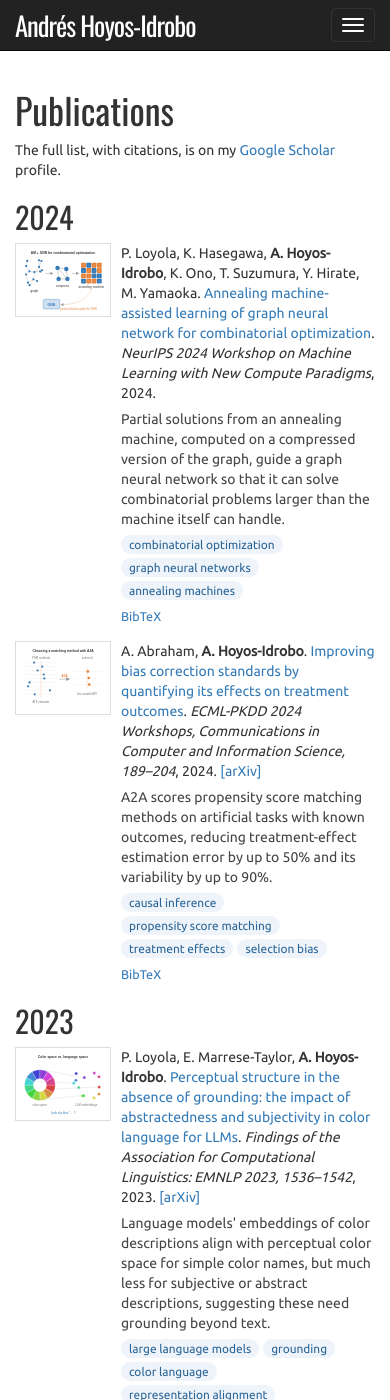
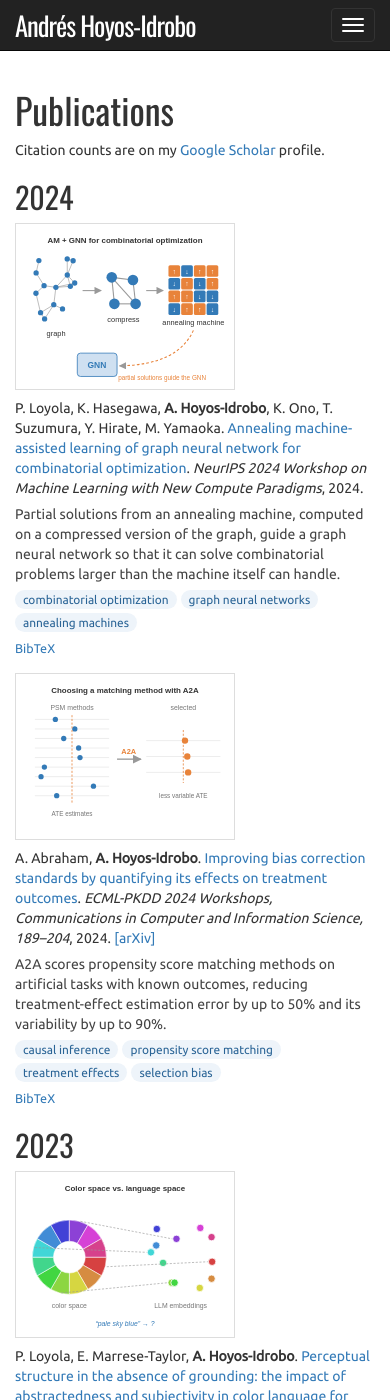
Before and after one commit to ahoyosid/ahoyosid.github.io, a Jekyll site: the page built from publications.md, in a window 390 px wide and 1400 px high. Built offline with Jekyll 4.4.1, drawn with Linux system fonts in a browser that asks for light colours.

Commit message:
Quick fixes, weekly link checking, ORCID
- Phones: publication figure above the text, text at full width
- Footer stays at the bottom of the window on short pages
- 404 message left-aligned; per-page descriptions for About,
  Publications and 404; clearer Google Scholar sentence
- BibTeX wraps only at spaces (citation keys never break)
- New "Check links" workflow (lychee): on push, weekly and on demand;
  .lycheeignore lists sites that block bots
- ORCID 0000-0003-1729-1927 in the footer, About page and sameAs links

Co-Authored-By: Claude Opus 5.5 <noreply@anthropic.com>

```diff
--- a/404.html
+++ b/404.html
@@ -1,10 +1,11 @@
 ---
 title: Page not found
+description: This page does not exist.
 permalink: /404.html
 sitemap: false
 ---
 
-<p class="text-center">
+<p>
     Sorry, that page doesn't exist (anymore).<br>
     Try the <a href="{{ '/' | prepend: site.baseurl }}">home page</a> or my
     <a href="{{ '/publications/' | prepend: site.baseurl }}">publications</a>.
--- a/_config.yml
+++ b/_config.yml
@@ -32,6 +32,7 @@ twitter:
 social:
     name: Andrés Hoyos-Idrobo
     links:
+        - https://orcid.org/0000-0003-1729-1927
         - https://scholar.google.com/citations?user=J3344dQAAAAJ
         - https://github.com/ahoyosid
         - https://www.linkedin.com/in/andres-hoyos-idrobo-85b42024
--- a/_includes/footer.html
+++ b/_includes/footer.html
@@ -4,6 +4,7 @@
             <a class="footer-name" href="{{ site.baseurl }}/">{{ site.title }}</a>
             <nav class="social" aria-label="Profiles">
             <a href="https://scholar.google.com/citations?user=J3344dQAAAAJ" title="Google Scholar" aria-label="Google Scholar"><svg class="icon" viewBox="0 0 640 512" aria-hidden="true" focusable="false"><path d="M320 32c-8.1 0-16.1 1.4-23.7 4.1L15.8 137.4C6.3 140.9 0 149.9 0 160s6.3 19.1 15.8 22.6l57.9 20.9C57.3 229.3 48 259.8 48 291.9l0 28.1c0 28.4-10.8 57.7-22.3 80.8c-6.5 13-13.9 25.8-22.5 37.6C0 442.7-.9 448.3 .9 453.4s6 8.9 11.2 10.2l64 16c4.2 1.1 8.7 .3 12.4-2s6.3-6.1 7.1-10.4c8.6-42.8 4.3-81.2-2.1-108.7C90.3 344.3 86 329.8 80 316.5l0-24.6c0-30.2 10.2-58.7 27.9-81.5c12.9-15.5 29.6-28 49.2-35.7l157-61.7c8.2-3.2 17.5 .8 20.7 9s-.8 17.5-9 20.7l-157 61.7c-12.4 4.9-23.3 12.4-32.2 21.6l159.6 57.6c7.6 2.7 15.6 4.1 23.7 4.1s16.1-1.4 23.7-4.1L624.2 182.6c9.5-3.4 15.8-12.5 15.8-22.6s-6.3-19.1-15.8-22.6L343.7 36.1C336.1 33.4 328.1 32 320 32zM128 408c0 35.3 86 72 192 72s192-36.7 192-72L496.7 262.6 354.5 314c-11.1 4-22.8 6-34.5 6s-23.5-2-34.5-6L143.3 262.6 128 408z"/></svg></a>
+            <a href="https://orcid.org/0000-0003-1729-1927" title="ORCID" aria-label="ORCID"><svg class="icon" viewBox="0 0 512 512" aria-hidden="true" focusable="false"><path d="M294.75 188.19h-45.92V342h47.47c67.62 0 83.12-51.34 83.12-76.91 0-41.64-26.54-76.9-84.67-76.9zM256 8C119 8 8 119 8 256s111 248 248 248 248-111 248-248S393 8 256 8zm-80.79 360.76h-29.84v-207.5h29.84zm-14.92-231.14a19.57 19.57 0 1 1 19.57-19.57 19.64 19.64 0 0 1-19.57 19.57zM300 369h-81V161.26h80.6c76.73 0 110.44 54.83 110.44 103.85C410 318.39 368.38 369 300 369z"/></svg></a>
             <a href="https://twitter.com/ahoyosid" title="X (Twitter)" aria-label="X (Twitter)"><svg class="icon" viewBox="0 0 512 512" aria-hidden="true" focusable="false"><path d="M389.2 48h70.6L305.6 224.2 487 464H345L233.7 318.6 106.5 464H35.8L200.7 275.5 26.8 48H172.4L272.9 180.9 389.2 48zM364.4 421.8h39.1L151.1 88h-42L364.4 421.8z"/></svg></a>
             <a href="https://github.com/ahoyosid" title="GitHub" aria-label="GitHub"><svg class="icon" viewBox="0 0 496 512" aria-hidden="true" focusable="false"><path d="M165.9 397.4c0 2-2.3 3.6-5.2 3.6-3.3.3-5.6-1.3-5.6-3.6 0-2 2.3-3.6 5.2-3.6 3-.3 5.6 1.3 5.6 3.6zm-31.1-4.5c-.7 2 1.3 4.3 4.3 4.9 2.6 1 5.6 0 6.2-2s-1.3-4.3-4.3-5.2c-2.6-.7-5.5.3-6.2 2.3zm44.2-1.7c-2.9.7-4.9 2.6-4.6 4.9.3 2 2.9 3.3 5.9 2.6 2.9-.7 4.9-2.6 4.6-4.6-.3-1.9-3-3.2-5.9-2.9zM244.8 8C106.1 8 0 113.3 0 252c0 110.9 69.8 205.8 169.5 239.2 12.8 2.3 17.3-5.6 17.3-12.1 0-6.2-.3-40.4-.3-61.4 0 0-70 15-84.7-29.8 0 0-11.4-29.1-27.8-36.6 0 0-22.9-15.7 1.6-15.4 0 0 24.9 2 38.6 25.8 21.9 38.6 58.6 27.5 72.9 20.9 2.3-16 8.8-27.1 16-33.7-55.9-6.2-112.3-14.3-112.3-110.5 0-27.5 7.6-41.3 23.6-58.9-2.6-6.5-11.1-33.3 2.6-67.9 20.9-6.5 69 27 69 27 20-5.6 41.5-8.5 62.8-8.5s42.8 2.9 62.8 8.5c0 0 48.1-33.6 69-27 13.7 34.7 5.2 61.4 2.6 67.9 16 17.7 25.8 31.5 25.8 58.9 0 96.5-58.9 104.2-114.8 110.5 9.2 7.9 17 22.9 17 46.4 0 33.7-.3 75.4-.3 83.6 0 6.5 4.6 14.4 17.3 12.1C428.2 457.8 496 362.9 496 252 496 113.3 383.5 8 244.8 8zM97.2 352.9c-1.3 1-1 3.3.7 5.2 1.6 1.6 3.9 2.3 5.2 1 1.3-1 1-3.3-.7-5.2-1.6-1.6-3.9-2.3-5.2-1zm-10.8-8.1c-.7 1.3.3 2.9 2.3 3.9 1.6 1 3.6.7 4.3-.7.7-1.3-.3-2.9-2.3-3.9-2-.6-3.6-.3-4.3.7zm32.4 35.6c-1.6 1.3-1 4.3 1.3 6.2 2.3 2.3 5.2 2.6 6.5 1 1.3-1.3.7-4.3-1.3-6.2-2.2-2.3-5.2-2.6-6.5-1zm-11.4-14.7c-1.6 1-1.6 3.6 0 5.9 1.6 2.3 4.3 3.3 5.6 2.3 1.6-1.3 1.6-3.9 0-6.2-1.4-2.3-4-3.3-5.6-2z"/></svg></a>
             <a href="https://www.linkedin.com/in/andres-hoyos-idrobo-85b42024" title="LinkedIn" aria-label="LinkedIn"><svg class="icon" viewBox="0 0 448 512" aria-hidden="true" focusable="false"><path d="M416 32H31.9C14.3 32 0 46.5 0 64.3v383.4C0 465.5 14.3 480 31.9 480H416c17.6 0 32-14.5 32-32.3V64.3c0-17.8-14.4-32.3-32-32.3zM135.4 416H69V202.2h66.5V416zm-33.2-243c-21.3 0-38.5-17.3-38.5-38.5S80.9 96 102.2 96c21.2 0 38.5 17.3 38.5 38.5 0 21.3-17.2 38.5-38.5 38.5zm282.1 243h-66.4V312c0-24.8-.5-56.7-34.5-56.7-34.6 0-39.9 27-39.9 54.9V416h-66.4V202.2h63.7v29.2h.9c8.9-16.8 30.6-34.5 62.9-34.5 67.2 0 79.7 44.3 79.7 101.9V416z"/></svg></a>
--- a/css/custom.css
+++ b/css/custom.css
@@ -4,6 +4,14 @@
 body {
     padding-top: 70px; /* room for the fixed navbar */
     font-family: "ubuntu", Helvetica, Arial, sans-serif;
+    /* keep the footer at the bottom of the window on short pages */
+    display: flex;
+    flex-direction: column;
+    min-height: 100vh;
+}
+
+#main-container {
+    flex: 1 0 auto;
 }
 
 
@@ -38,10 +46,6 @@ h1, h2{
 
 .local-container {
     margin-bottom: 50px;
-}
-
-.text-center {
-    text-align: center;
 }
 
 
@@ -80,9 +84,21 @@ h1, h2{
     border: 1px solid #ddd;
 }
 
+/* Phones: put the figure above the text so the text gets the full width */
 @media (max-width: 480px) {
+    .publications .media-left,
+    .publications .media-body {
+        display: block;
+        width: auto;
+        padding-right: 0;
+    }
+
+    .publications .media-left {
+        margin-bottom: 8px;
+    }
+
     .pub-figure {
-        width: 96px;
+        width: 220px;
     }
 }
 
@@ -114,7 +130,7 @@ h1, h2{
 
 @media (max-width: 480px) {
     .publications .publication:not(.media) {
-        padding-left: 106px;
+        padding-left: 0;
     }
 }
 
@@ -198,7 +214,8 @@ h1, h2{
     padding-right: 70px;
     font-size: 12px;
     white-space: pre-wrap;
-    word-break: break-word;
+    word-break: normal;
+    overflow-x: auto;
 }
 
 .copy-bibtex {
--- a/publications.md
+++ b/publications.md
@@ -1,10 +1,13 @@
 ---
 title: Publications
+description: >-
+    Publications by Andrés Hoyos-Idrobo on learning to rank, optimal transport,
+    causal inference and neuroimaging, with summaries, figures and BibTeX.
 nav_order: 3
 permalink: /publications/
 ---
 
-The full list, with citations, is on my
+Citation counts are on my
 [Google Scholar](https://scholar.google.com/citations?user=J3344dQAAAAJ) profile.
 
 {% assign by_year = site.data.publications | group_by: "year" %}
```
Also changed, not shown: about.md (+5 -0 lines), .github/workflows/links.yml (added), 1 other file.
